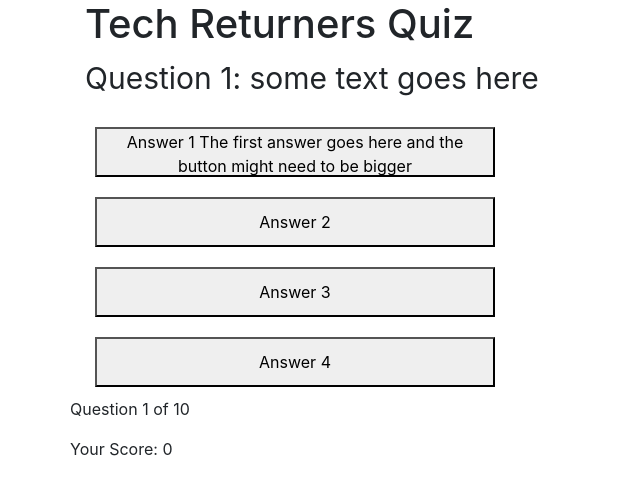
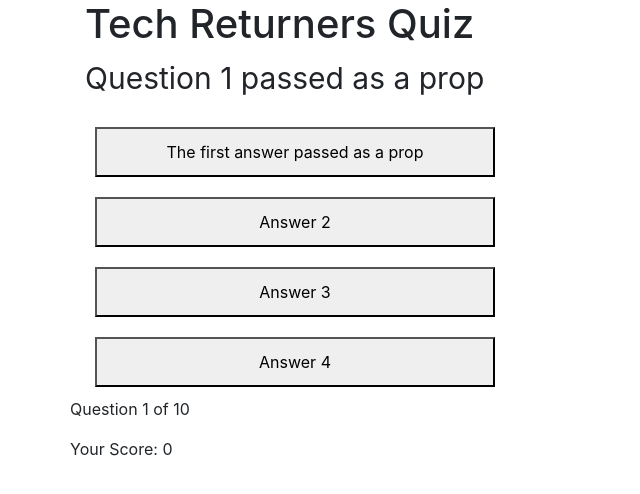
Before and after one commit to remotecharms/quiz-frontend-1, a React app: page / in a window 1280 px wide. Shown: the top 494 px of the page, without its empty margins (0-640 px from the left). Built offline with nearby package versions, Linux system fonts and the light colour scheme.

Commit message:
passed in question and answer as props

```diff
--- a/src/App.js
+++ b/src/App.js
@@ -9,16 +9,28 @@ import quizData from './components/quizData';
 console.log(quizData);
 
 class App extends Component {
+
+  constructor(props) {
+    super(props);
+    this.state = {
+      num: 0,
+      total: quizData.length,
+      score: 0
+    }
+
+  }
+
   render() {
     return (
       <div className="container">
         <Header />
-        <Quiz />
+        <Quiz question = "Question 1 passed as a prop" answer = "The first answer passed as a prop" />
         <QuestionCounter />
         <Score />
       </div>
     );
-  }
+  };
 }
 
+
 export default App;
--- a/src/components/question.js
+++ b/src/components/question.js
@@ -2,6 +2,9 @@ import React from 'react';
 //import quizData from './quizData';
 
 //unsure if I need this component yet
+//I put this is as I was following the webinar on the to do list
+//but I'm not sure if we need this as a separate component
+//it might be deleted later
 
 class Question extends React.Component {
 
--- a/src/components/quiz.js
+++ b/src/components/quiz.js
@@ -1,20 +1,18 @@
 import React from 'react';
-import quizData from './quizData';
-
 
 class Quiz extends React.Component {
 
+
     render() {
-
 
         return (
         <div className = "container">
 
             <div className = "row">
-            <p style = {styles.question} >Question 1: some text goes here</p>
+            <p style = {styles.question} >{this.props.question}</p>
             </div>
             <div className = "row">
-            <button type = "button" style = {styles.button}>Answer 1 The first answer goes here and the button might need to be bigger</button>
+            <button type = "button" style = {styles.button}>{this.props.answer}</button>
             </div>
 
             <div className = "row">
```
